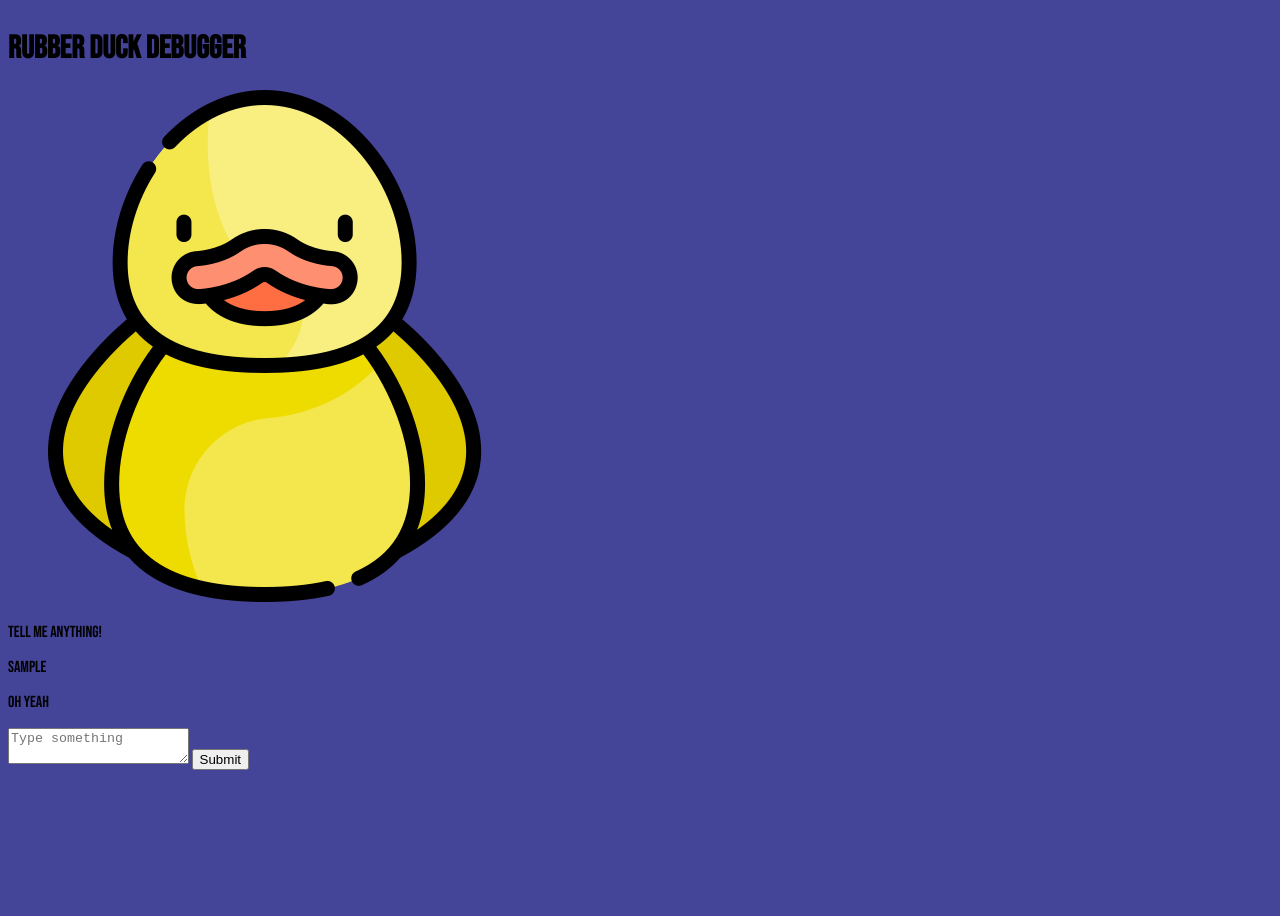
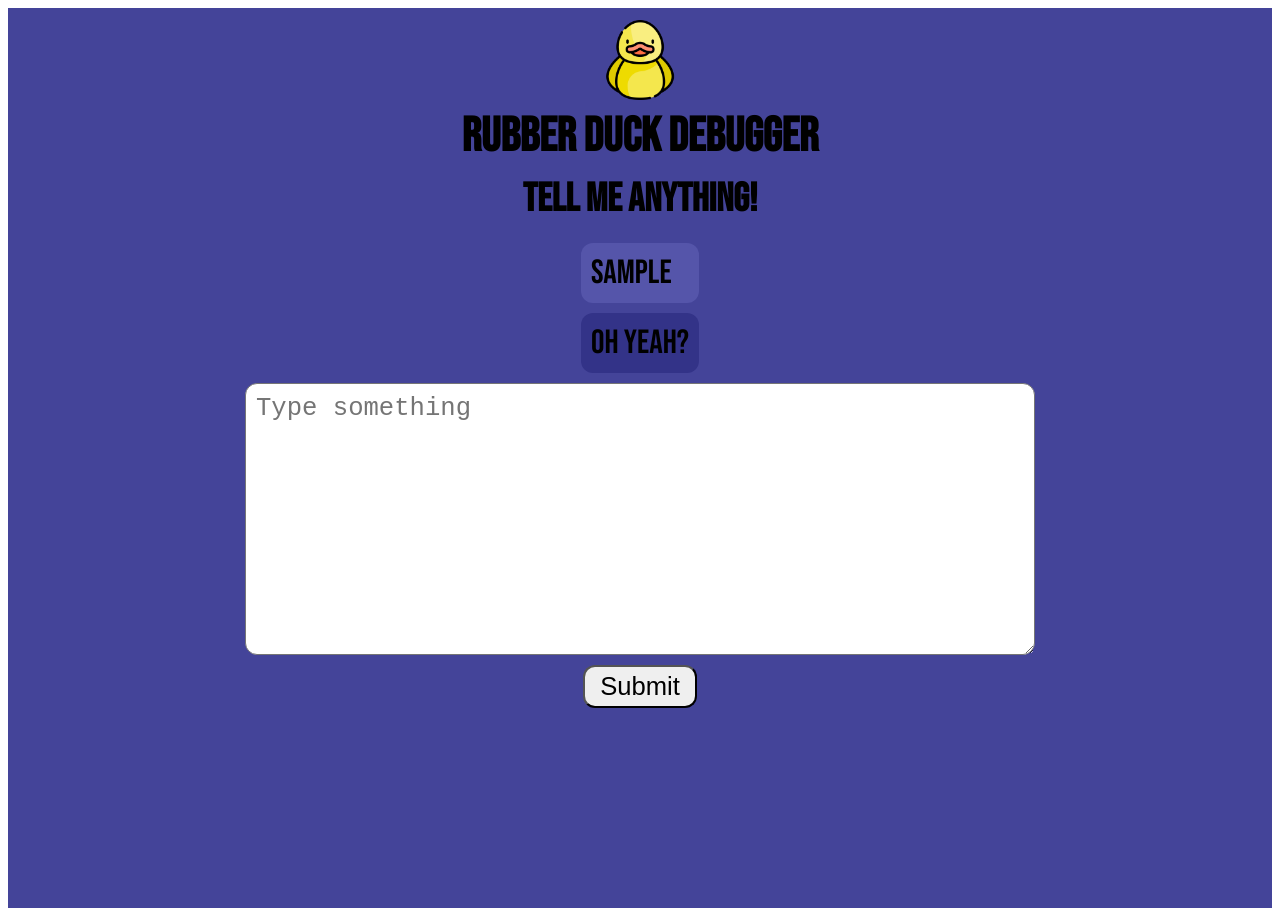
Before and after one commit to dave-sommerville/rubber-duck-debugger, a plain HTML site: page rubber-duck.html in a window 1280 px wide. Both pictures are taken after typing "Sample" into the empty fields and a click on the button "Submit". Before the commit the page ends 816 px from the top, so only its background shows below. Drawn offline with Linux system fonts and the light colour scheme.

Commit message:
Stlye fixes

```diff
--- a/rubber-duck.html
+++ b/rubber-duck.html
@@ -26,7 +26,7 @@
     <main>
         <h1>Rubber Duck Debugger</h1>
         <img src="./src/img/rubber-duck.png">
-        <p>Tell me anything!</p>
+        <h2>Tell me anything!</h2>
         <section class="output-area">
 
         </section>
--- a/src/css/app.css
+++ b/src/css/app.css
@@ -1,10 +1,63 @@
 @charset "utf-8";
 
-body {
+main {
   width: 100%;
   min-height: 100svh;
   display: flex;
   flex-direction: column;
   font-family:  "Bebas Neue", "Inter", sans-serif;
   background-color: #449;
+  align-items: center;
+  position: relative;
+  padding-top: 100px;
 }
+h1 {
+  font-size: 3rem;
+  margin: 0;
+}
+h2 {
+  font-size: 2.5rem;
+  margin: 10px;
+}
+p {
+  font-size: 2.1rem;
+  max-width: 600px;
+  text-wrap: wrap;
+  margin: 10px 0;
+  padding: 10px;
+}
+img {
+  position: fixed;
+  margin: 0 auto;
+  top: 20px;
+  height: 80px;
+  width: 80px;
+}
+
+textarea {
+  min-width: 60svw;
+  min-height: 250px;
+  resize: vertical;
+  border-radius: 12px;
+  padding: 10px;
+  font-size: 1.6rem;
+}
+form{
+  display: flex;
+  flex-direction: column;
+  align-items: center;
+}
+button {
+  padding: 5px 15px;
+  border-radius: 12px;
+  font-size: 1.6rem;
+  margin: 10px;
+}
+.user-text {
+  border-radius: 12px;
+  background-color: #55a;
+}
+.duck-text {
+  border-radius: 12px;
+  background-color: #338;
+}
--- a/src/js/app.js
+++ b/src/js/app.js
@@ -11,16 +11,37 @@ function getRandomElement(arr) {
 function create(element, scope = document) {
   return scope.createElement(element);
 }
+function addClass(element, className) {
+  element.classList.add(className);
+}
 const outputArea = select('.output-area');
 const textForm = select('.text-form');
 const textInput = select('.text-input');
-const replies = ['Oh yeah', 'I get it']
+const replies = [
+    "Oh yeah?",
+  "I hear ya.",
+  "Gotcha.",
+  "Makes sense.",
+  "Right, right.",
+  "Ah, I see.",
+  "Totally.",
+  "For sure.",
+  "Hmm, interesting.",
+  "Yeah, I get that.",
+  "Oh wow, really?",
+  "That figures.",
+  "Yeah, no kidding.",
+  "Fair enough.",
+  "I know what you mean."
+];
 function processQuery() {
   const inputText = textInput.value.trim();
   if (inputText === '') return;
   const userP = create('p');
+  addClass(userP, 'user-text');
   userP.textContent = inputText;
   const randomP = create('p');
+  addClass(randomP, 'duck-text');
   randomP.textContent = getRandomElement(replies);
   outputArea.appendChild(userP);
   outputArea.appendChild(randomP);
```
